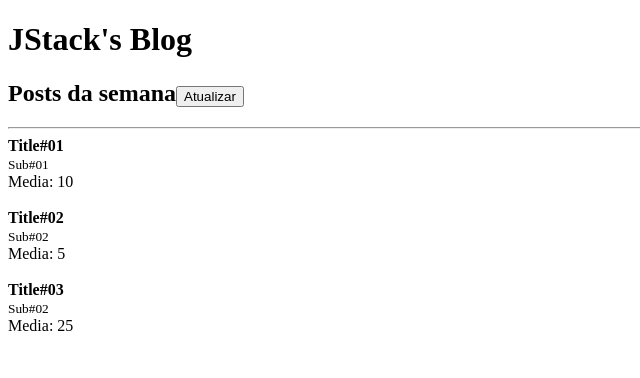
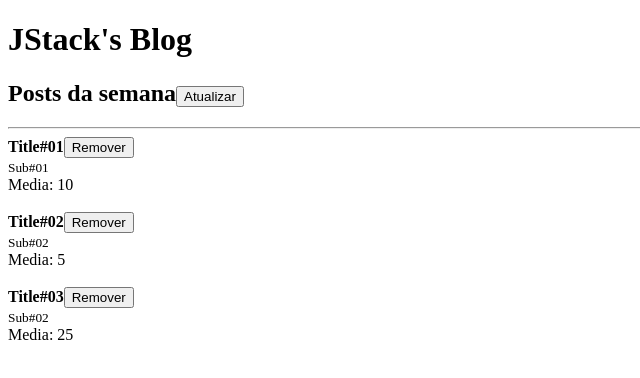
Before and after one commit to luizguiilherme/Estudos, a React app in the folder Cursos/JStack/react-fundamentos/: page / in a window 1280 px wide. Shown: the top 378 px of the page, without its empty margins (0-640 px from the left). Built offline with nearby package versions, Linux system fonts and the light colour scheme.

Commit message:
Função de callbac via props

```diff
--- a/Cursos/JStack/react-fundamentos/src/App.js
+++ b/Cursos/JStack/react-fundamentos/src/App.js
@@ -26,6 +26,14 @@
       ]);
     }, 2000)
   }
+
+  function handleRemovePost(postId){
+    setPosts((prevState) => (
+      prevState.filter(post => post.id !== postId)
+
+    ));
+
+  }
   return (
     // Formas de usar o react Fragments(<React.Fragments></React.Fragments>, <Fragments></Fragments> ou <></>)
     <>
@@ -42,7 +50,9 @@
         <Post
           key={post.id}
           likes ={post.likes}
+          onRemove={handleRemovePost}
           post={{
+            id: post.id,
             title: post.title,
             subtitle: post.subtitle,
           }}
--- a/Cursos/JStack/react-fundamentos/src/Post.js
+++ b/Cursos/JStack/react-fundamentos/src/Post.js
@@ -5,7 +5,11 @@
  return (
   <>
   <article>
-    <strong>{props.post.title}</strong><br />
+    <strong>{props.post.title}</strong>
+    <button onClick={() => props.onRemove(props.post.id)}>
+      Remover
+    </button>
+    <br />
     <small>{props.post.subtitle}</small>
     <br />
     Media: {props.likes / 2}
@@ -19,7 +23,9 @@
 
 Post.propTypes = {
   likes: PropTypes.number.isRequired,
+  onRemove: PropTypes.func.isRequired,
   post: PropTypes.shape({
+    id: PropTypes.number.isRequired,
     title: PropTypes.string.isRequired,
     subtitle: PropTypes.string.isRequired,
   }).isRequired,
```
